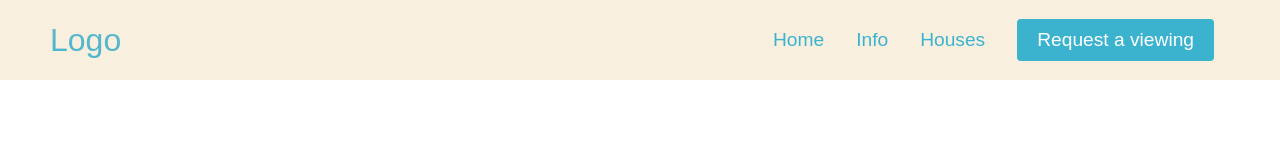
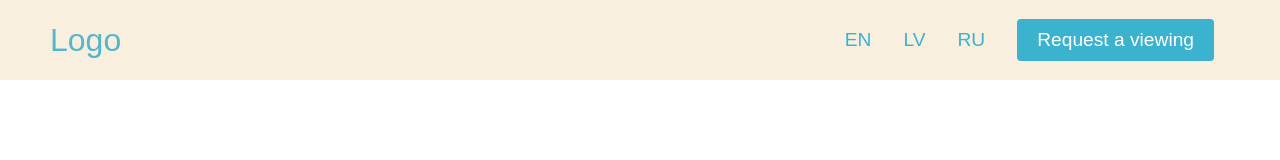
Before and after one commit to ianwyt/_tutor_landing_page, a plain HTML site: page index.html in a window 1280 px wide. Drawn offline with Linux system fonts and the light colour scheme.

Commit message:
navbar links was changed

```diff
--- a/index.html
+++ b/index.html
@@ -23,17 +23,17 @@
                 <ul class="navbar__menu">
                     <li class="navbar__item">
                         <a href="#" class="navbar__links">
-                            Home
+                            EN
                         </a>
                     </li>
                     <li class="navbar__item">
                         <a href="/tech.html" class="navbar__links">
-                            Info
+                            LV
                         </a>
                     </li>
                     <li class="navbar__item">
                         <a href="#" class="navbar__links">
-                            Houses
+                            RU
                         </a>
                     </li>
                     <li class="navbar__btn">
```
